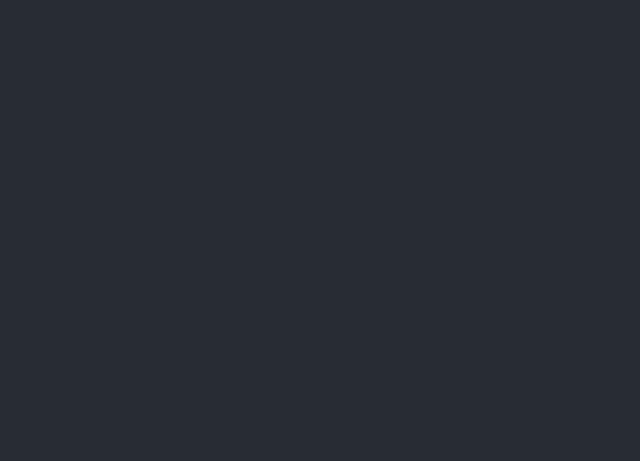
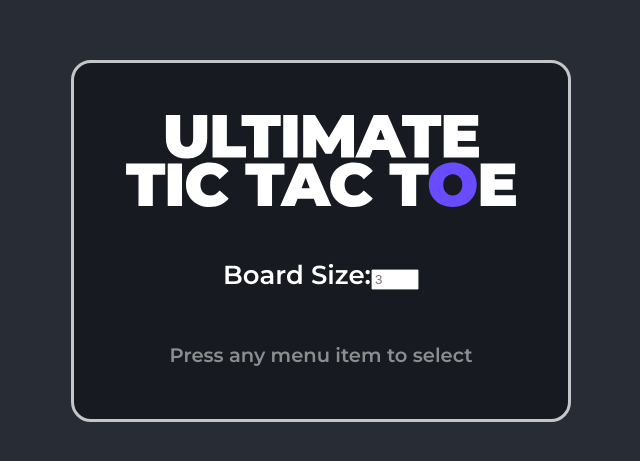
Before and after one commit to tomas-sucena/2025-FEUP-IA, a React (Create React App) app in the folder proj1/: page /menu/new-game in a window 1280 px wide. Before the commit this address had no page. Shown: the part 159-620 px from the top of the page, without its empty margins (319-959 px from the left). Built offline with nearby package versions, Linux system fonts and the light colour scheme.

Commit message:
feat(proj1): update menu

```diff
--- a/proj1/src/components/App.tsx
+++ b/proj1/src/components/App.tsx
@@ -4,6 +4,7 @@ import { BrowserRouter, Navigate, Routes, Route } from 'react-router';
 import Game from './Game';
 import MainMenu from '../pages/MainMenu';
 import Menu from './Menu';
+import NewGameMenu from '../pages/NewGameMenu';
 
 // styling
 import './App.css';
@@ -16,11 +17,12 @@ export default function App() {
         <Routes>
           <Route index element={<Navigate to="/menu" replace={true} />} />
 
-          <Route path="/menu" element={<Menu />}>
+          <Route path="menu" element={<Menu />}>
             <Route index element={<MainMenu />} />
+            <Route path="new-game" element={<NewGameMenu />} />
           </Route>
 
-          <Route path="/game" element={<Game size={3} />} />
+          <Route path="game" element={<Game size={2} />} />
         </Routes>
       </main>
     </BrowserRouter>
--- a/proj1/src/components/Menu.tsx
+++ b/proj1/src/components/Menu.tsx
@@ -8,10 +8,10 @@ import './Menu.css';
 
 export default function Menu() {
   return (
-    <form id="menu">
+    <div id="menu">
       <img id="menu-title" src={Logo} alt="Ultimate Tic-Tac-Toe" />
       <Outlet />
       <small>Press any menu item to select</small>
-    </form>
+    </div>
   );
 }
--- a/proj1/src/pages/MainMenu.tsx
+++ b/proj1/src/pages/MainMenu.tsx
@@ -2,7 +2,7 @@ import { Link } from 'react-router';
 
 export default function MainMenu() {
   const options = [
-    { label: 'New Game', route: '/new-game' },
+    { label: 'New Game', route: '/menu/new-game' },
     { label: 'Continue', route: '/game' },
     { label: 'Load Game', action: () => {} },
     { label: 'Credits', route: '/new-game' },
--- /dev/null
+++ b/proj1/src/pages/NewGameMenu.tsx
@@ -0,0 +1,35 @@
+import { Form, Link } from 'react-router';
+
+const PlayerMenu = () => {
+  const typeOptions = [
+    { label: 'Human', value: false },
+    { label: 'AI', value: true },
+  ];
+
+  return (
+    <fieldset>
+      <legend>Player</legend>
+      <select name="isAI">
+        {typeOptions.map((option) => (
+          <option value="">{option.label}</option>
+        ))}
+      </select>
+    </fieldset>
+  );
+};
+
+export default function NewGameMenu() {
+  const options = [
+    { label: 'New Game', route: '/new-game' },
+    { label: 'Continue', route: '/game' },
+    { label: 'Load Game', action: () => {} },
+    { label: 'Credits', route: '/new-game' },
+  ];
+
+  return (
+    <form method="post">
+      <label>Board Size:</label>
+      <input type="number" name="size" placeholder="3" min="2" max="5" />
+    </form>
+  );
+}
```
